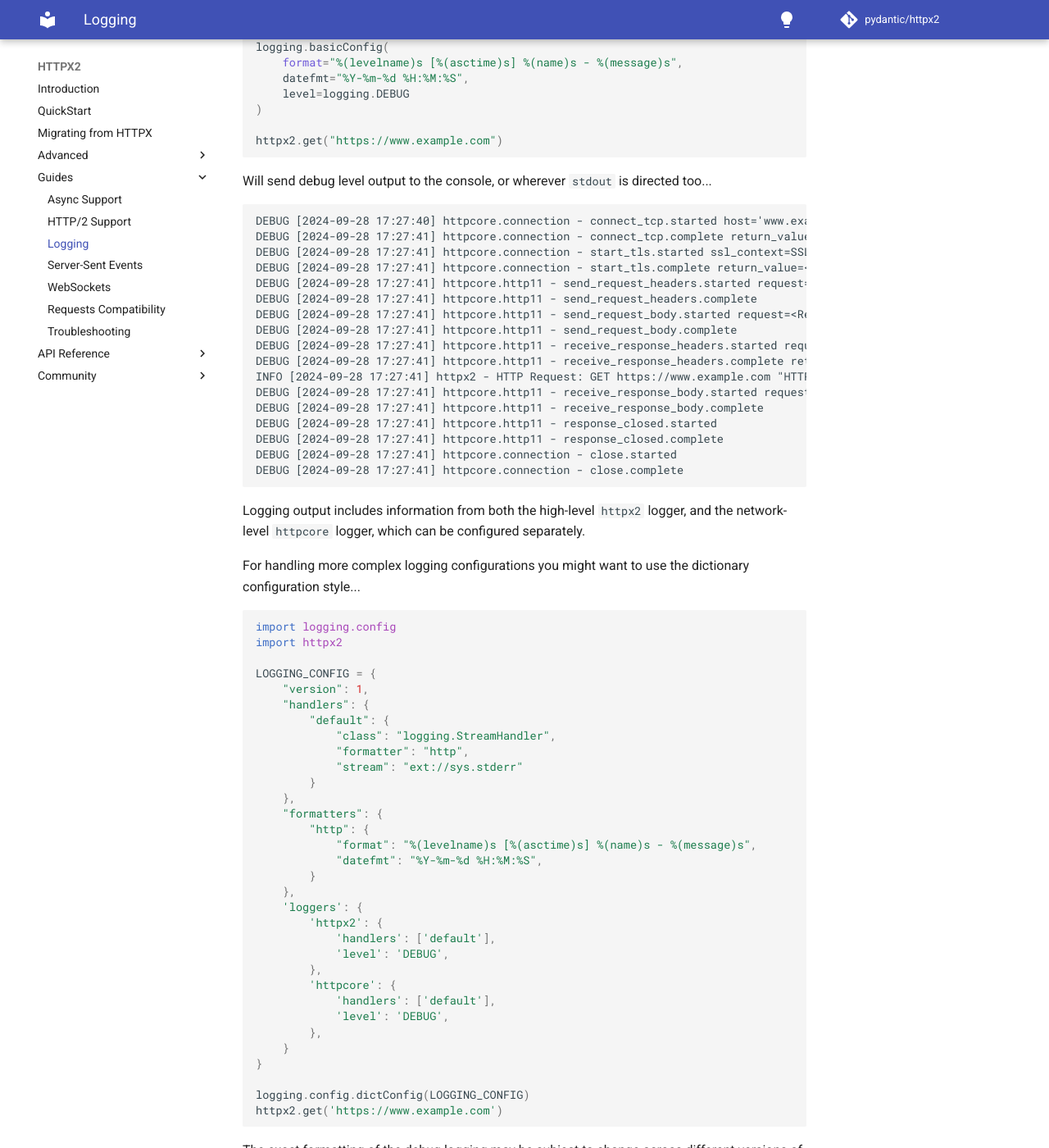
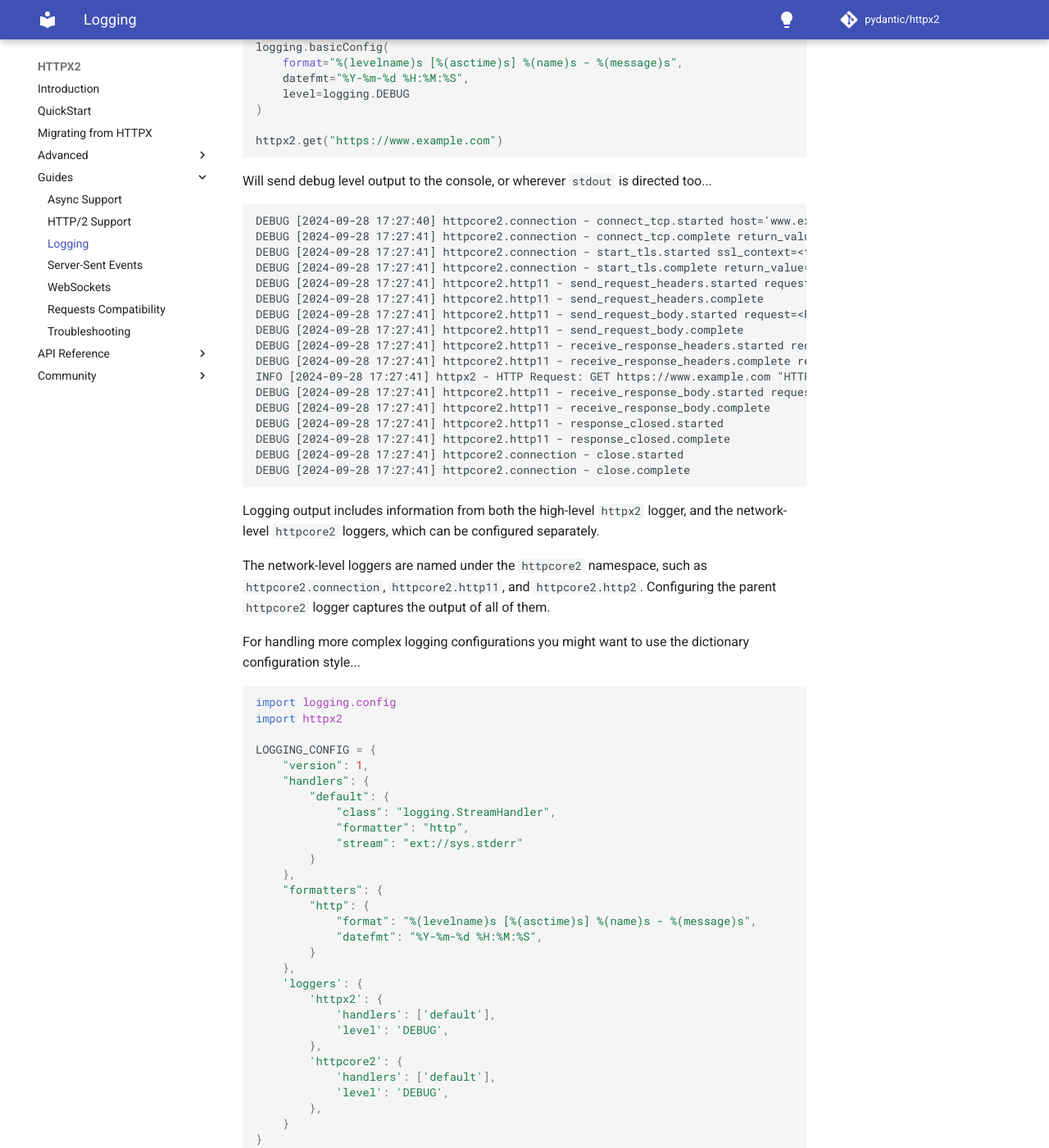
Before and after one commit to CarolinaBentrescas/httpx2, an MkDocs documentation site: the page built from docs/logging.md, in a window 1280 px wide and 1400 px high, scrolled down 308 px. Shown: the whole window at 82% size. Built offline with MkDocs 1.6.1 and Material for MkDocs 9.7.7, drawn with Linux system fonts in a browser that asks for light colours; comment, search, counter and statistics services are not loaded.

Commit message:
docs: fix stale httpcore and httpx references across the docs (#1108)

````diff
--- a/docs/logging.md
+++ b/docs/logging.md
@@ -20,26 +20,28 @@ httpx2.get("https://www.example.com")
 Will send debug level output to the console, or wherever `stdout` is directed too...
 
 ```
-DEBUG [2024-09-28 17:27:40] httpcore.connection - connect_tcp.started host='www.example.com' port=443 local_address=None timeout=5.0 socket_options=None
-DEBUG [2024-09-28 17:27:41] httpcore.connection - connect_tcp.complete return_value=<httpcore._backends.sync.SyncStream object at 0x101f1e8e0>
-DEBUG [2024-09-28 17:27:41] httpcore.connection - start_tls.started ssl_context=SSLContext(verify=True) server_hostname='www.example.com' timeout=5.0
-DEBUG [2024-09-28 17:27:41] httpcore.connection - start_tls.complete return_value=<httpcore._backends.sync.SyncStream object at 0x1020f49a0>
-DEBUG [2024-09-28 17:27:41] httpcore.http11 - send_request_headers.started request=<Request [b'GET']>
-DEBUG [2024-09-28 17:27:41] httpcore.http11 - send_request_headers.complete
-DEBUG [2024-09-28 17:27:41] httpcore.http11 - send_request_body.started request=<Request [b'GET']>
-DEBUG [2024-09-28 17:27:41] httpcore.http11 - send_request_body.complete
-DEBUG [2024-09-28 17:27:41] httpcore.http11 - receive_response_headers.started request=<Request [b'GET']>
-DEBUG [2024-09-28 17:27:41] httpcore.http11 - receive_response_headers.complete return_value=(b'HTTP/1.1', 200, b'OK', [(b'Content-Encoding', b'gzip'), (b'Accept-Ranges', b'bytes'), (b'Age', b'407727'), (b'Cache-Control', b'max-age=604800'), (b'Content-Type', b'text/html; charset=UTF-8'), (b'Date', b'Sat, 28 Sep 2024 13:27:42 GMT'), (b'Etag', b'"3147526947+gzip"'), (b'Expires', b'Sat, 05 Oct 2024 13:27:42 GMT'), (b'Last-Modified', b'Thu, 17 Oct 2019 07:18:26 GMT'), (b'Server', b'ECAcc (dcd/7D43)'), (b'Vary', b'Accept-Encoding'), (b'X-Cache', b'HIT'), (b'Content-Length', b'648')])
+DEBUG [2024-09-28 17:27:40] httpcore2.connection - connect_tcp.started host='www.example.com' port=443 local_address=None timeout=5.0 socket_options=None
+DEBUG [2024-09-28 17:27:41] httpcore2.connection - connect_tcp.complete return_value=<httpcore2._backends.sync.SyncStream object at 0x101f1e8e0>
+DEBUG [2024-09-28 17:27:41] httpcore2.connection - start_tls.started ssl_context=<truststore._api.SSLContext object at 0x101f1e9a0> server_hostname='www.example.com' timeout=5.0
+DEBUG [2024-09-28 17:27:41] httpcore2.connection - start_tls.complete return_value=<httpcore2._backends.sync.SyncStream object at 0x1020f49a0>
+DEBUG [2024-09-28 17:27:41] httpcore2.http11 - send_request_headers.started request=<Request [b'GET']>
+DEBUG [2024-09-28 17:27:41] httpcore2.http11 - send_request_headers.complete
+DEBUG [2024-09-28 17:27:41] httpcore2.http11 - send_request_body.started request=<Request [b'GET']>
+DEBUG [2024-09-28 17:27:41] httpcore2.http11 - send_request_body.complete
+DEBUG [2024-09-28 17:27:41] httpcore2.http11 - receive_response_headers.started request=<Request [b'GET']>
+DEBUG [2024-09-28 17:27:41] httpcore2.http11 - receive_response_headers.complete return_value=(b'HTTP/1.1', 200, b'OK', [(b'Content-Encoding', b'gzip'), (b'Accept-Ranges', b'bytes'), (b'Age', b'407727'), (b'Cache-Control', b'max-age=604800'), (b'Content-Type', b'text/html; charset=UTF-8'), (b'Date', b'Sat, 28 Sep 2024 13:27:42 GMT'), (b'Etag', b'"3147526947+gzip"'), (b'Expires', b'Sat, 05 Oct 2024 13:27:42 GMT'), (b'Last-Modified', b'Thu, 17 Oct 2019 07:18:26 GMT'), (b'Server', b'ECAcc (dcd/7D43)'), (b'Vary', b'Accept-Encoding'), (b'X-Cache', b'HIT'), (b'Content-Length', b'648')])
 INFO [2024-09-28 17:27:41] httpx2 - HTTP Request: GET https://www.example.com "HTTP/1.1 200 OK"
-DEBUG [2024-09-28 17:27:41] httpcore.http11 - receive_response_body.started request=<Request [b'GET']>
-DEBUG [2024-09-28 17:27:41] httpcore.http11 - receive_response_body.complete
-DEBUG [2024-09-28 17:27:41] httpcore.http11 - response_closed.started
-DEBUG [2024-09-28 17:27:41] httpcore.http11 - response_closed.complete
-DEBUG [2024-09-28 17:27:41] httpcore.connection - close.started
-DEBUG [2024-09-28 17:27:41] httpcore.connection - close.complete
+DEBUG [2024-09-28 17:27:41] httpcore2.http11 - receive_response_body.started request=<Request [b'GET']>
+DEBUG [2024-09-28 17:27:41] httpcore2.http11 - receive_response_body.complete
+DEBUG [2024-09-28 17:27:41] httpcore2.http11 - response_closed.started
+DEBUG [2024-09-28 17:27:41] httpcore2.http11 - response_closed.complete
+DEBUG [2024-09-28 17:27:41] httpcore2.connection - close.started
+DEBUG [2024-09-28 17:27:41] httpcore2.connection - close.complete
 ```
 
-Logging output includes information from both the high-level `httpx2` logger, and the network-level `httpcore` logger, which can be configured separately.
+Logging output includes information from both the high-level `httpx2` logger, and the network-level `httpcore2` loggers, which can be configured separately.
+
+The network-level loggers are named under the `httpcore2` namespace, such as `httpcore2.connection`, `httpcore2.http11`, and `httpcore2.http2`. Configuring the parent `httpcore2` logger captures the output of all of them.
 
 For handling more complex logging configurations you might want to use the dictionary configuration style...
 
@@ -67,7 +69,7 @@ LOGGING_CONFIG = {
             'handlers': ['default'],
             'level': 'DEBUG',
         },
-        'httpcore': {
+        'httpcore2': {
             'handlers': ['default'],
             'level': 'DEBUG',
         },
@@ -78,4 +80,4 @@ logging.config.dictConfig(LOGGING_CONFIG)
 httpx2.get('https://www.example.com')
 ```
 
-The exact formatting of the debug logging may be subject to change across different versions of `httpx2` and `httpcore`. If you need to rely on a particular format it is recommended that you pin installation of these packages to fixed versions.
+The exact formatting of the debug logging may be subject to change across different versions of `httpx2` and `httpcore2`. If you need to rely on a particular format it is recommended that you pin installation of these packages to fixed versions.
````
Also changed, not shown: docs/advanced/extensions.md (+7 -7 lines), docs/advanced/proxies.md (+1 -1 lines), docs/compatibility.md (+1 -1 lines), docs/contributing.md (+10 -5 lines), docs/quickstart.md (+4 -3 lines), .github/CONTRIBUTING.md.
